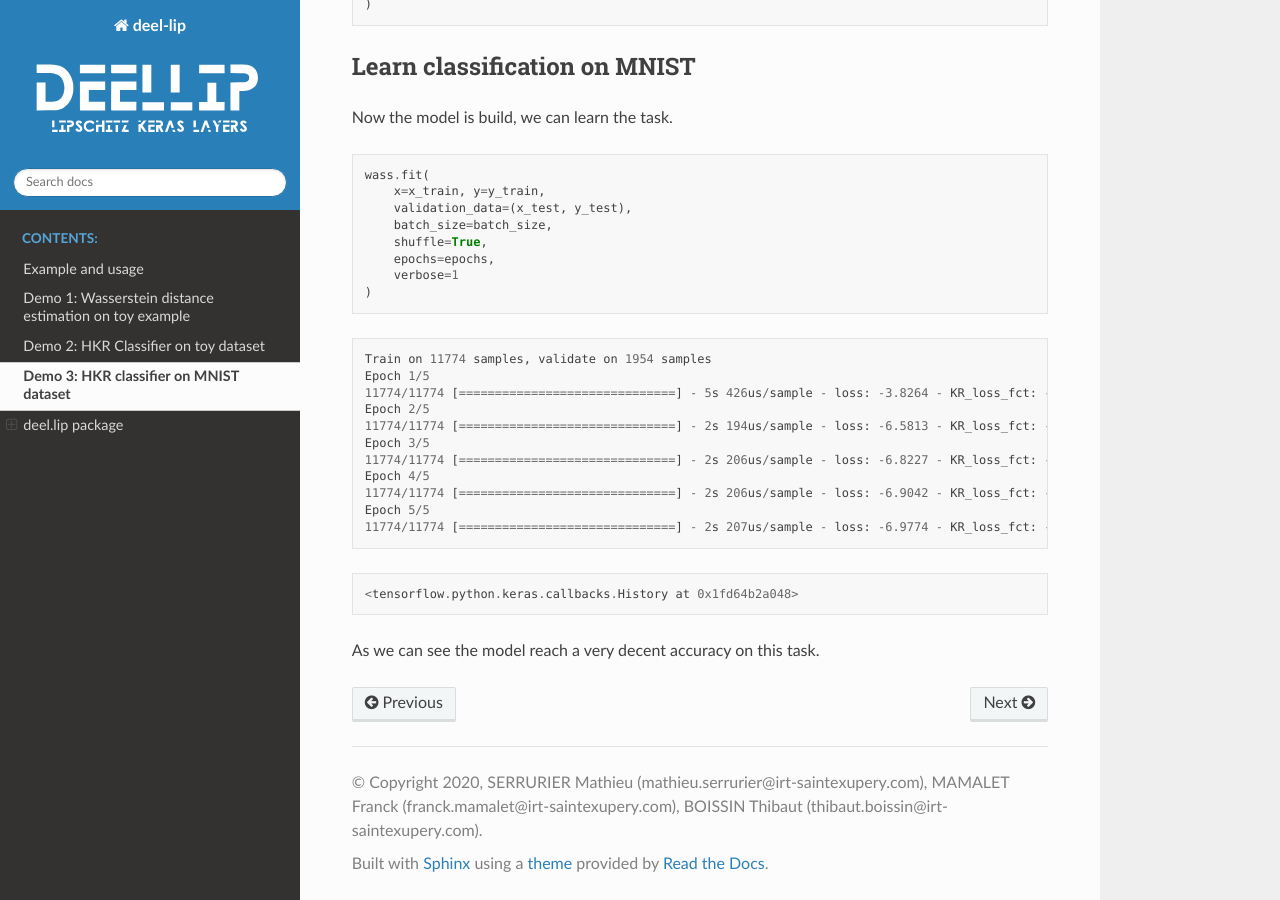
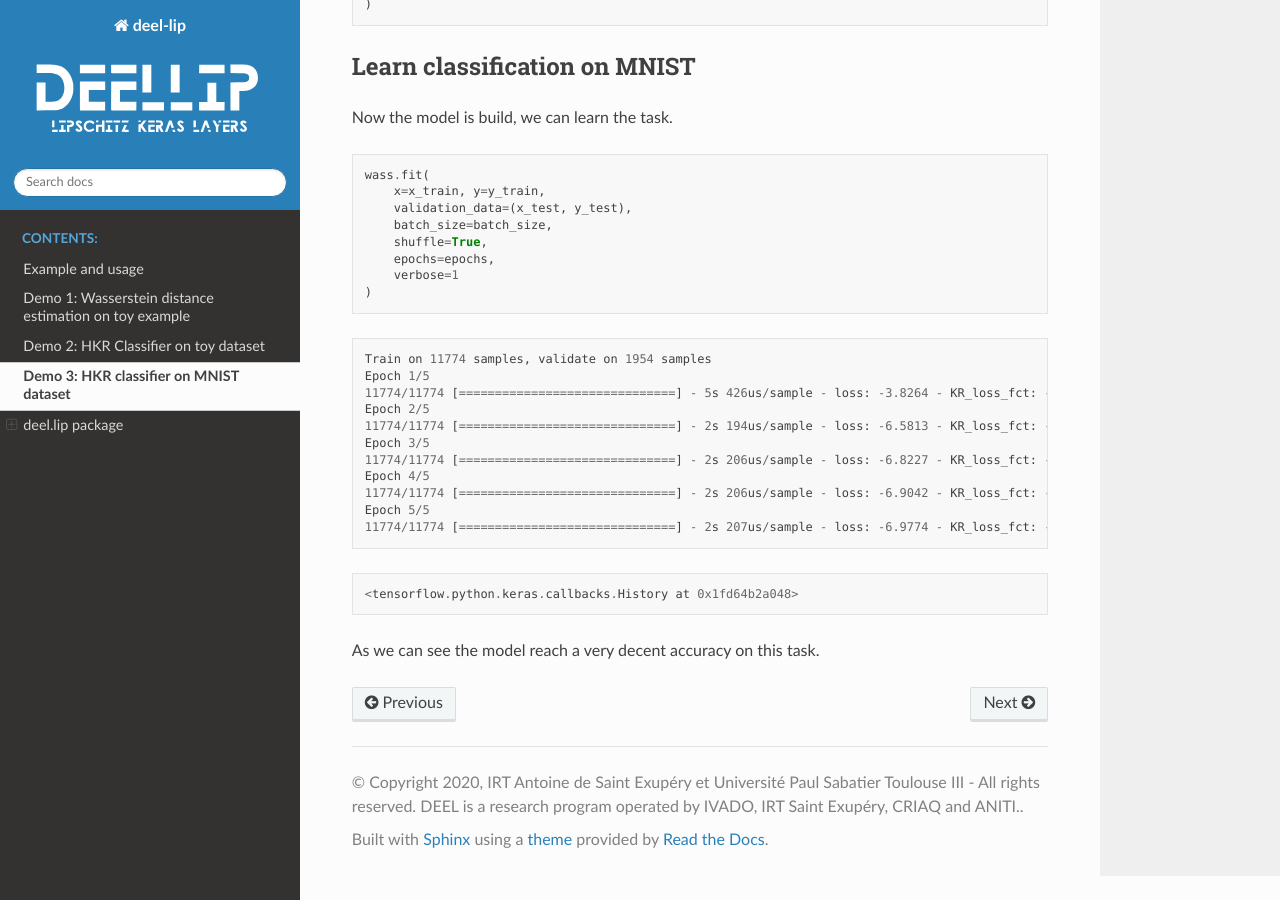
Before and after one commit to deel-ai/deel-lip, a Sphinx documentation site: the page built from doc/source/wassersteinClassif_MNIST08.rst, in a window 1280 px wide and 900 px high, scrolled down 2761 px. Built offline with Sphinx 7.4.7 and the Read the Docs theme 2.0.0, drawn with Linux system fonts in a browser that asks for light colours.

Commit message:
fix copyright in documentation

```diff
--- a/doc/source/conf.py
+++ b/doc/source/conf.py
@@ -20,18 +20,18 @@ import sphinx_rtd_theme
 
 project = "deel-lip"
 copyright = (
-    "2020, SERRURIER Mathieu (mathieu.serrurier@irt-saintexupery.com),\n"
-    "MAMALET Franck (franck.mamalet@irt-saintexupery.com),\n"
-    "BOISSIN Thibaut (thibaut.boissin@irt-saintexupery.com)"
+    "2020, IRT Antoine de Saint Exupéry et Université Paul Sabatier Toulouse III"
+    " - All rights reserved. DEEL is a research program operated by IVADO, "
+    "IRT Saint Exupéry, CRIAQ and ANITI."
 )
 author = (
-    "SERRURIER Mathieu (mathieu.serrurier@irt-saintexupery.com),\n"
-    "MAMALET Franck (franck.mamalet@irt-saintexupery.com),\n"
-    "BOISSIN Thibaut (thibaut.boissin@irt-saintexupery.com)"
+    "Mathieu Serrurier (mathieu.serrurier@irt-saintexupery.com),\n"
+    "Franck Mamalet (franck.mamalet@irt-saintexupery.com),\n"
+    "Thibaut Boissin (thibaut.boissin@irt-saintexupery.com)"
 )
 
 # The full version, including alpha/beta/rc tags
-release = "2.0"
+release = "1.0.0"
 
 # -- General configuration ---------------------------------------------------
 
@@ -71,7 +71,7 @@ exclude_patterns = [
 # Add any paths that contain custom static files (such as style sheets) here,
 # relative to this directory. They are copied after the builtin static files,
 # so a file named "default.css" will overwrite the builtin "default.css".
-html_static_path = ["_static"]
+# html_static_path = ["_static"]
 
 html_theme = "sphinx_rtd_theme"
 
--- a/doc/source/wassersteinClassif_MNIST08.rst
+++ b/doc/source/wassersteinClassif_MNIST08.rst
@@ -1,5 +1,5 @@
 Demo 3: HKR classifier on MNIST dataset
-===============================
+=======================================
 
 This notebook will demonstrate learning a binary task on the MNIST0-8
 dataset.
--- a/doc/source/wassersteinClassif_toy.rst
+++ b/doc/source/wassersteinClassif_toy.rst
@@ -1,5 +1,5 @@
 Demo 2: HKR Classifier on toy dataset
-=============================
+=====================================
 
 In this demo notebook we will show how to build a robust classifier
 based on the regularized version of the Kantorovitch-Rubinstein duality.
--- a/doc/source/wasserstein_toy.rst
+++ b/doc/source/wasserstein_toy.rst
@@ -1,5 +1,5 @@
 Demo 1: Wasserstein distance estimation on toy example
-==============================================
+======================================================
 
 In this notebook we will see how to estimate the wasserstein distance
 with a Neural net by using the Kantorovich-Rubinestein dual
```
Also changed, not shown: doc/source/modules.rst (deleted, +0 -7 lines).
